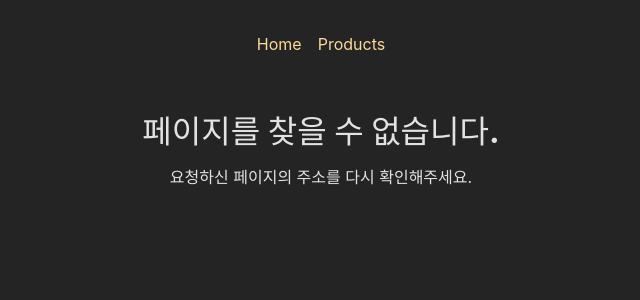
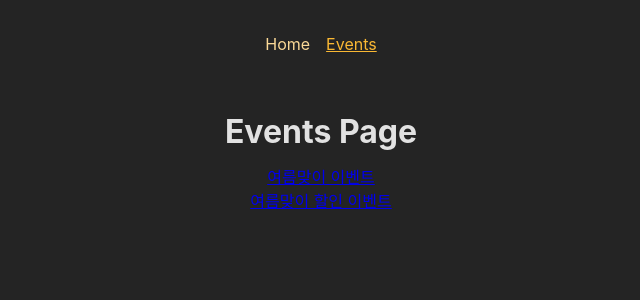
Before and after one commit to SoobihnKim/react-study202406, a React (Create React App) app: page /events in a window 1280 px wide. Shown: the top 300 px of the page, without its empty margins (319-959 px from the left). Built offline with nearby package versions, Linux system fonts and the light colour scheme.

Commit message:
# 라우팅 복습(event)

```diff
--- a/src/components/RouteExample/layout/MainNavigation.js
+++ b/src/components/RouteExample/layout/MainNavigation.js
@@ -19,7 +19,7 @@
                         <NavLink to='' className={activeFn} end>Home</NavLink>
                     </li>
                     <li>
-                        <NavLink to='products' className={activeFn}  >Products</NavLink>
+                        <NavLink to='events' className={activeFn} >Events</NavLink>
                     </li>
                 </ul>
             </nav>
--- /dev/null
+++ b/src/components/RouteExample/pages/EventDetail.js
@@ -0,0 +1,17 @@
+import React from 'react';
+import {useParams} from "react-router-dom";
+
+
+const EventDetail = () => {
+
+const {eventId : id} = useParams();
+
+    return (
+        <>
+            <h1>EventDetail Page</h1>
+            <p>Event ID: {id}</p>
+        </>
+    );
+};
+
+export default EventDetail;
--- /dev/null
+++ b/src/components/RouteExample/pages/Events.js
@@ -0,0 +1,38 @@
+import React from 'react';
+import {Link} from "react-router-dom";
+
+const DUMMY_EVENTS = [
+    {
+        id: '1',
+        title: '여름맞이 이벤트',
+        image: 'https://encrypted-tbn0.gstatic.com/images?q=tbn:ANd9GcSDXvjjsw8G84qqSWC2Kdnn5r1cmXlZ3Js7Ng&s',
+        date: '2024-07-20',
+        description: '여름맞이 이벤트입니다.'
+    },
+    {
+        id: '2',
+        title: '여름맞이 할인 이벤트',
+        image: 'https://m.puroluna.com/file_data/iffl8888/2019/06/18/e6a78ac2fbfa26acf240feb86380a47f.jpg',
+        date: '2024-08-20',
+        description: '여름맞이 할인 이벤트입니다.'
+    },
+];
+
+const Events = () => {
+    return (
+        <>
+        <h1>Events Page</h1>
+        <ul>
+            {
+                DUMMY_EVENTS.map(event => (
+                    <li key={event.id}>
+                        <Link to={event.id}>{event.title}</Link>
+                    </li>
+                ))
+            }
+        </ul>
+        </>
+    );
+};
+
+export default Events;
--- a/src/components/RouteExample/pages/Home.js
+++ b/src/components/RouteExample/pages/Home.js
@@ -8,7 +8,7 @@
         <>
             <h1>My Home Page</h1>
             <p>
-                <Link to='products'>Products</Link> 페이지로 이동하기
+                <Link to='events'>Events</Link> 페이지로 이동하기
             </p>
         </>
     );
```
Also changed, not shown: src/App.js (+6 -7 lines).
